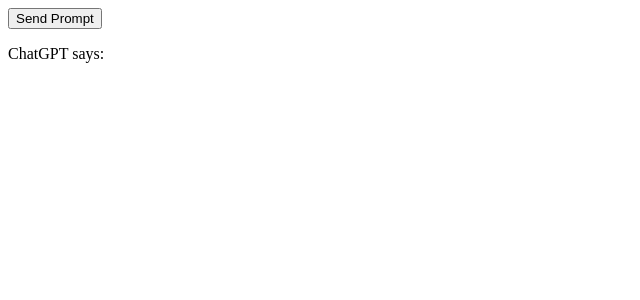
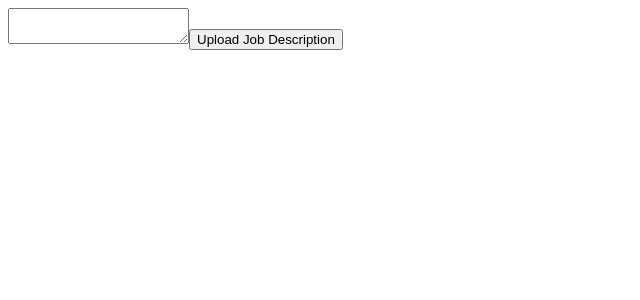
Before and after one commit to bhuvaneshsel/SpartanMatch, a React (Vite) app in the folder client/: page /upload-job-description in a window 1280 px wide. Shown: the top 300 px of the page, without its empty margins (0-640 px from the left). Built offline with nearby package versions, Linux system fonts and the light colour scheme.

Commit message:
Create barebone frontend functionality

```diff
--- a/client/package.json
+++ b/client/package.json
@@ -12,7 +12,8 @@
   "dependencies": {
     "axios": "^1.8.4",
     "react": "^19.0.0",
-    "react-dom": "^19.0.0"
+    "react-dom": "^19.0.0",
+    "react-router-dom": "^7.5.1"
   },
   "devDependencies": {
     "@eslint/js": "^9.21.0",
--- a/client/src/App.tsx
+++ /dev/null
@@ -1,37 +0,0 @@
-import { useState, useEffect } from 'react'
-import axios from "axios"
-
-function App() {
-  const [count, setCount] = useState(0)
-  const [response, setResponse] = useState();
-
-
-  const fetchAPI = async () => {
-    const input = prompt("Enter a prompt");
-    console.log(input);
-    const response = await axios.post(
-      "http://localhost:8080/api/openai",
-      { prompt: input },
-      {
-        headers: {
-          "Content-Type": "application/json"
-        }
-      }
-    );
-
-    setResponse(response.data);
-  }
-
-  return (
-    <>
-      <button onClick={fetchAPI}>Send Prompt</button>
-      <div className="card">
-        <p>
-          ChatGPT says: { response }
-        </p>
-      </div>
-    </>
-  )
-}
-
-export default App
--- /dev/null
+++ b/client/src/ResumeImprovements.tsx
@@ -0,0 +1,13 @@
+import { useState, useEffect } from 'react'
+
+
+function ResumeImprovements() {
+
+  return (
+    <>
+      <button>Download Improved resume</button>
+    </>
+  )
+}
+
+export default ResumeImprovements
--- /dev/null
+++ b/client/src/ResumeScore.tsx
@@ -0,0 +1,13 @@
+import { useState, useEffect } from 'react'
+
+
+function ResumeScore() {
+
+  return (
+    <>
+      <button>View Improvements</button>
+    </>
+  )
+}
+
+export default ResumeScore
--- /dev/null
+++ b/client/src/UploadJobDescription.tsx
@@ -0,0 +1,30 @@
+import { useState, useEffect } from 'react'
+import axios from 'axios';
+
+
+function UploadJobDescription() {
+
+    const [jobDescription, setJobDescription] = useState("")
+
+    const uploadJobDescription = async () => {
+        const response = await axios.post(
+          "http://localhost:8080/api/upload-job-description",
+          { job_description: jobDescription },
+          {
+            headers: {
+              "Content-Type": "application/json"
+            }
+          }
+        )
+        console.log(response)
+};
+
+  return (
+    <>
+      <textarea onChange={(e) => setJobDescription(e.target.value)}>{jobDescription}</textarea>
+      <button onClick={uploadJobDescription}>Upload Job Description</button>
+    </>
+  )
+}
+
+export default UploadJobDescription
--- /dev/null
+++ b/client/src/UploadResume.tsx
@@ -0,0 +1,32 @@
+import { useState, useEffect } from 'react'
+import axios from "axios"
+
+
+function UploadResume() {
+
+    const [resumeFile, setResumeFile] = useState(null)
+
+
+    const onFileChange = (event) => {
+        setResumeFile(event.target.files[0])
+    }
+
+    const onFileUpload = async () => {
+        const formData = new FormData();
+        formData.append("Resume", resumeFile, resumeFile.name)
+        const response = await axios.post("http://localhost:8080/api/upload-resume", formData)
+        console.log(response)
+    }
+
+
+
+
+  return (
+    <>
+      <input type="file" accept="application/pdf" onChange={onFileChange}/>
+      <button onClick={onFileUpload}>Upload Resume</button>
+    </>
+  )
+}
+
+export default UploadResume
--- a/client/src/main.tsx
+++ b/client/src/main.tsx
@@ -1,9 +1,21 @@
 import { StrictMode } from 'react'
 import { createRoot } from 'react-dom/client'
-import App from './App.tsx'
+import {createBrowserRouter, RouterProvider} from "react-router-dom"
+import UploadResume from './UploadResume.tsx'
+import UploadJobDescription from './UploadJobDescription.tsx'
+import ResumeScore from './ResumeScore.tsx'
+import ResumeImprovements from './ResumeImprovements.tsx'
+
+
+const router = createBrowserRouter([
+  { path: "/", element: <UploadResume />},
+  { path: "/upload-job-description", element: <UploadJobDescription/> },
+  { path: "/resume-score", element: <ResumeScore/> },
+  { path: "/resume-improvements", element: <ResumeImprovements/>},
+])
 
 createRoot(document.getElementById('root')!).render(
   <StrictMode>
-    <App />
+    <RouterProvider router={router} />
   </StrictMode>,
 )
```
Also changed, not shown: 2 other files (tests, documents, lock files or other folders).
